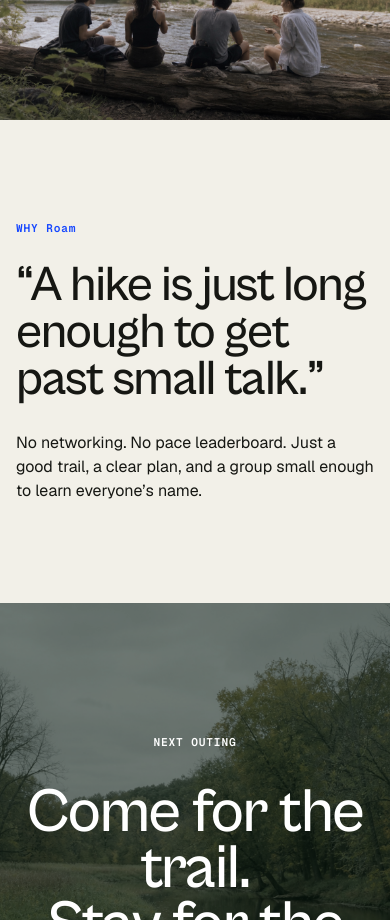
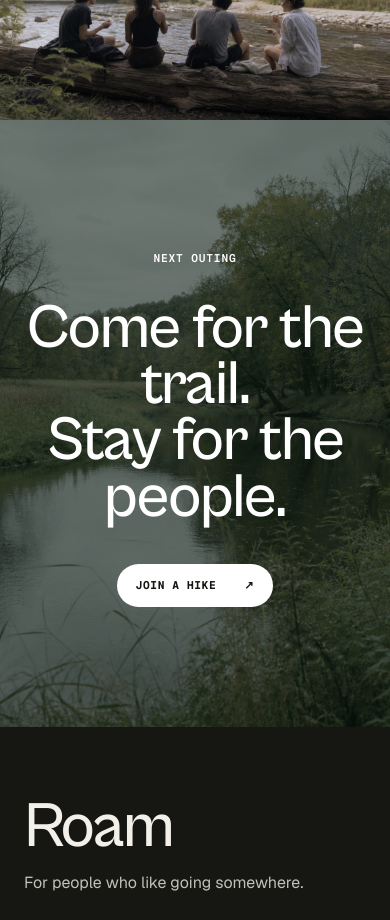
Before and after one commit to richelkim/Roam, a Next.js app: page / in a window 390 px wide. Shown: the part 4080-5000 px from the top of the page. Built offline with nearby package versions, Linux system fonts and the light colour scheme; no server answers.

Commit message:
content: remove why Roam section

```diff
--- a/app/global.css
+++ b/app/global.css
@@ -203,10 +203,6 @@ a:focus-visible, button:focus-visible, input:focus-visible, select:focus-visible
 .strip-caption { padding: 30px 26px; display: flex; flex-direction: column; justify-content: space-between; }
 .strip-caption p:last-child { margin: auto 0 0; font-size: 1.35rem; line-height: 1.15; letter-spacing: -.025em; }
 
-.field-note-band { padding-top: 130px; padding-bottom: 140px; display: grid; grid-template-columns: 2fr 8fr 2fr; gap: 24px; align-items: start; }
-.field-note-band blockquote { margin: 0; font-family: var(--display); font-size: clamp(3rem, 7vw, 7.5rem); font-weight: 500; line-height: .94; letter-spacing: -.03em; }
-.field-note-band > p:last-child { font-size: 1rem; margin: 10px 0 0; }
-
 .final-cta { min-height: 84svh; position: relative; color: white; display: flex; align-items: center; justify-content: center; text-align: center; overflow: hidden; }
 .final-cta img { filter: saturate(.62) contrast(1.04); }
 .cta-wash { position: absolute; inset: 0; background: rgba(11, 29, 18, .56); }
@@ -346,8 +342,6 @@ a:focus-visible, button:focus-visible, input:focus-visible, select:focus-visible
   .photo-strip { grid-template-columns: 1.2fr .8fr; }
   .strip-caption { grid-row: 2; min-height: 240px; }
   .strip-tall { grid-row: 1 / span 2; grid-column: 2; min-height: 860px; }
-  .field-note-band { grid-template-columns: 1fr 5fr; }
-  .field-note-band > p:last-child { grid-column: 2; }
   .hike-spec-band { grid-template-columns: repeat(3, 1fr); }
   .hike-spec-band div:nth-child(3) { border-right: 0; }
   .hike-spec-band div:nth-child(-n+3) { border-bottom: 1px solid var(--rule); }
@@ -388,8 +382,6 @@ a:focus-visible, button:focus-visible, input:focus-visible, select:focus-visible
   .photo-strip { display: block; }
   .strip-image, .strip-tall { min-height: 70vw; }
   .strip-caption { min-height: 220px; }
-  .field-note-band { display: block; padding-top: 90px; padding-bottom: 100px; }
-  .field-note-band blockquote { margin: 28px 0; font-size: 3.1rem; }
   .final-cta { min-height: 72svh; }
   .final-cta-copy h2 { font-size: 3.9rem; }
   .site-footer { grid-template-columns: 1fr; }
--- a/app/page.tsx
+++ b/app/page.tsx
@@ -102,12 +102,6 @@ export default function HomePage() {
         </div>
       </section>
 
-      <section className="field-note-band page-shell">
-        <p className="technical blue">WHY Roam</p>
-        <blockquote>“A hike is just long enough to get past small talk.”</blockquote>
-        <p>No networking. No pace leaderboard. Just a good trail, a clear plan, and a group small enough to learn everyone’s name.</p>
-      </section>
-
       <section className="final-cta">
         <Image src="/images/riverwood-river.jpg" alt="View of a quiet river bend in an Ontario woodland" fill sizes="100vw" className="cover-image" />
         <div className="cta-wash" />
```
